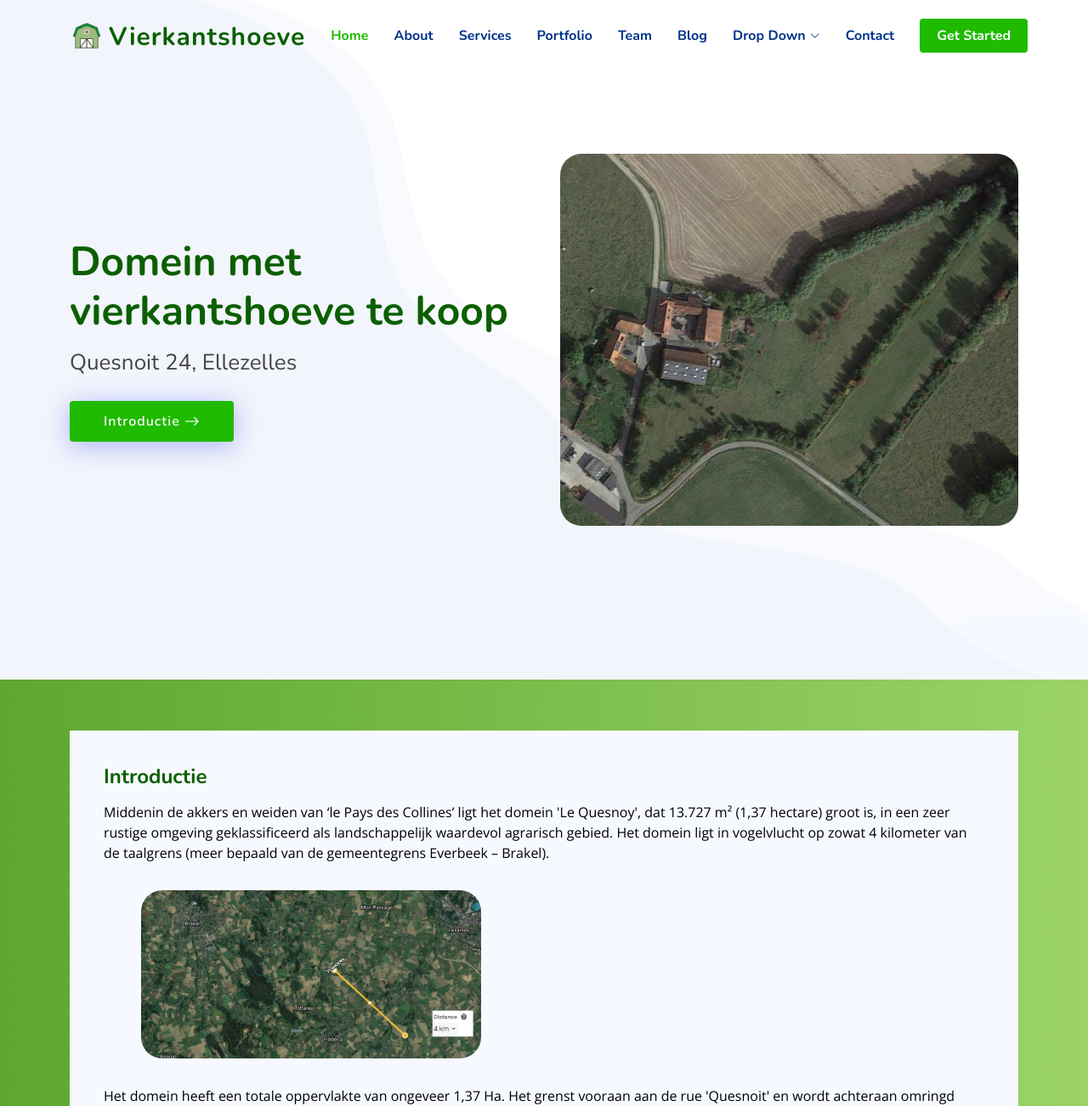
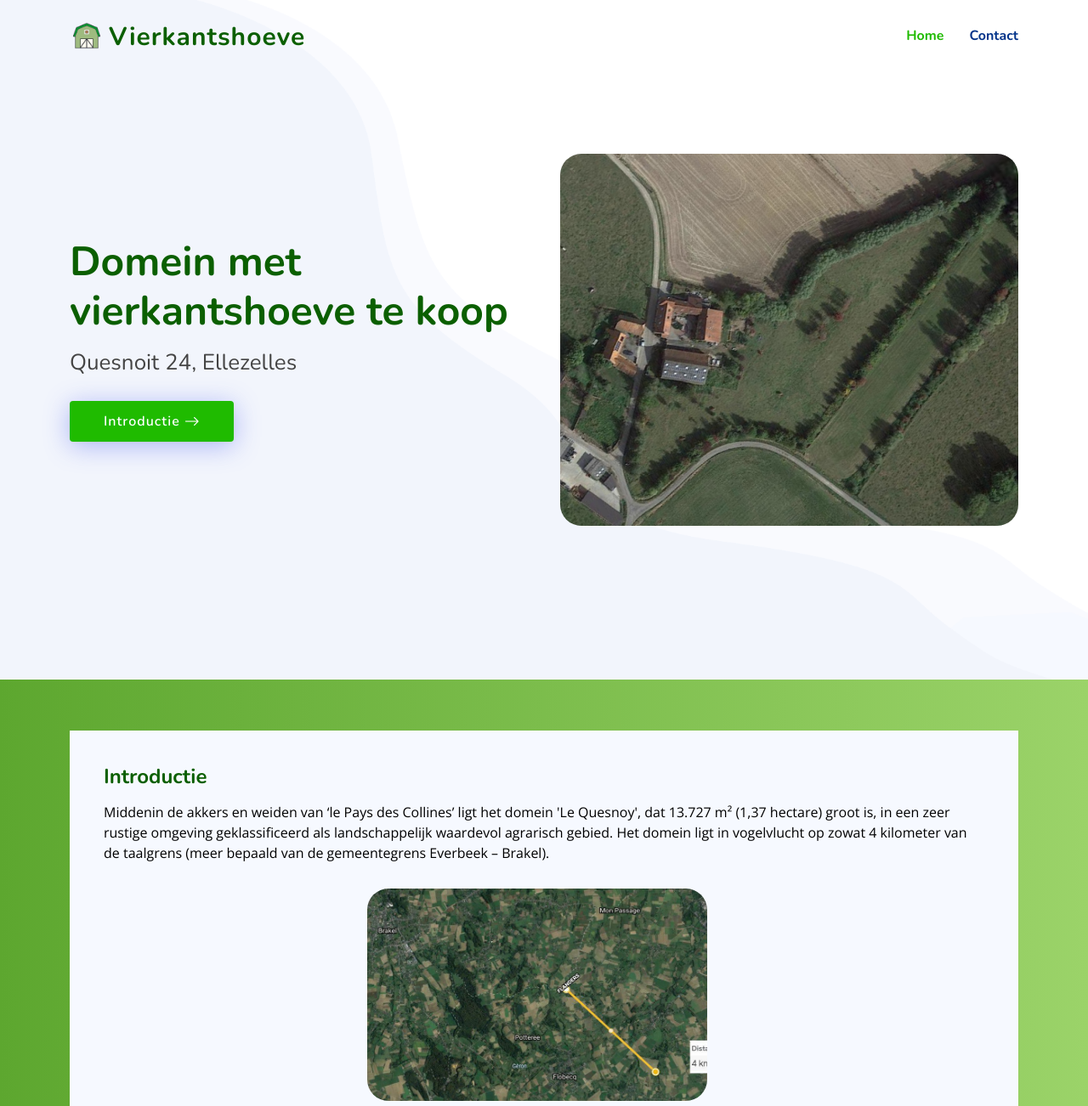
Before and after one commit to Clusternite/Square-farm-2, a plain HTML site: page index.html in a window 1280 px wide. Shown: the top 1302 px of the page at 85% size. Drawn offline with nearby package versions, Linux system fonts and the light colour scheme.

Commit message:
media size of images

```diff
--- a/assets/css/main.scss
+++ b/assets/css/main.scss
@@ -152,13 +152,14 @@ section {
   justify-content: center;
   align-items: center;
 
-  margin: 2rem;
+  margin-top: 1.5rem;
+  margin-bottom: 1.5rem;
 
   img {
     border-radius: 25px;
+    object-fit: cover;
   }
 }
-
 
 @media (max-width: 768px) {
   .rowImages {
@@ -166,6 +167,7 @@ section {
 
     img {
       width: 100%;
+      height: 100%;
     }
   }
 }
@@ -176,16 +178,18 @@ section {
 
     img {
       width: 300px;
+      height: 200px;
     }
   }
 }
 
 @media (min-width: 992px) {
   .rowImages {
-    grid-template-columns: repeat(2, 1fr);
+    grid-template-columns: repeat(2, 0fr);
 
     img {
       width: 400px;
+      height: 250px;
     }
   }
 }
@@ -193,14 +197,13 @@ section {
 @media (min-width: 1400px) {
   .rowImages {
     grid-template-columns: repeat(3, 1fr);
-
     img {
       width: 380px;
+      height: 200px;
+
     }
   }
 }
-
-
 
 /*--------------------------------------------------------------
 # Back to top button
--- a/index.html
+++ b/index.html
@@ -49,12 +49,12 @@
         <nav id="navbar" class="navbar">
           <ul>
             <li><a class="nav-link scrollto active" href="#hero">Home</a></li>
-            <li><a class="nav-link scrollto" href="#about">About</a></li>
+            <!-- <li><a class="nav-link scrollto" href="#about">About</a></li>
             <li><a class="nav-link scrollto" href="#services">Services</a></li>
             <li><a class="nav-link scrollto" href="#portfolio">Portfolio</a></li>
             <li><a class="nav-link scrollto" href="#team">Team</a></li>
-            <li><a href="blog.html">Blog</a></li>
-            <li class="dropdown"><a href="#"><span>Drop Down</span> <i class="bi bi-chevron-down"></i></a>
+            <li><a href="blog.html">Blog</a></li> -->
+            <!-- <li class="dropdown"><a href="#"><span>Drop Down</span> <i class="bi bi-chevron-down"></i></a>
               <ul>
                 <li><a href="#">Drop Down 1</a></li>
                 <li class="dropdown"><a href="#"><span>Deep Drop Down</span> <i class="bi bi-chevron-right"></i></a>
@@ -70,9 +70,9 @@
                 <li><a href="#">Drop Down 3</a></li>
                 <li><a href="#">Drop Down 4</a></li>
               </ul>
-            </li>
+            </li> -->
             <li><a class="nav-link scrollto" href="#contact">Contact</a></li>
-            <li><a class="getstarted scrollto" href="#about">Get Started</a></li>
+            <!-- <li><a class="getstarted scrollto" href="#about">Get Started</a></li> -->
           </ul>
           <i class="bi bi-list mobile-nav-toggle"></i>
         </nav><!-- .navbar -->
```
Also changed, not shown: assets/css/main.css, 1 other file.
